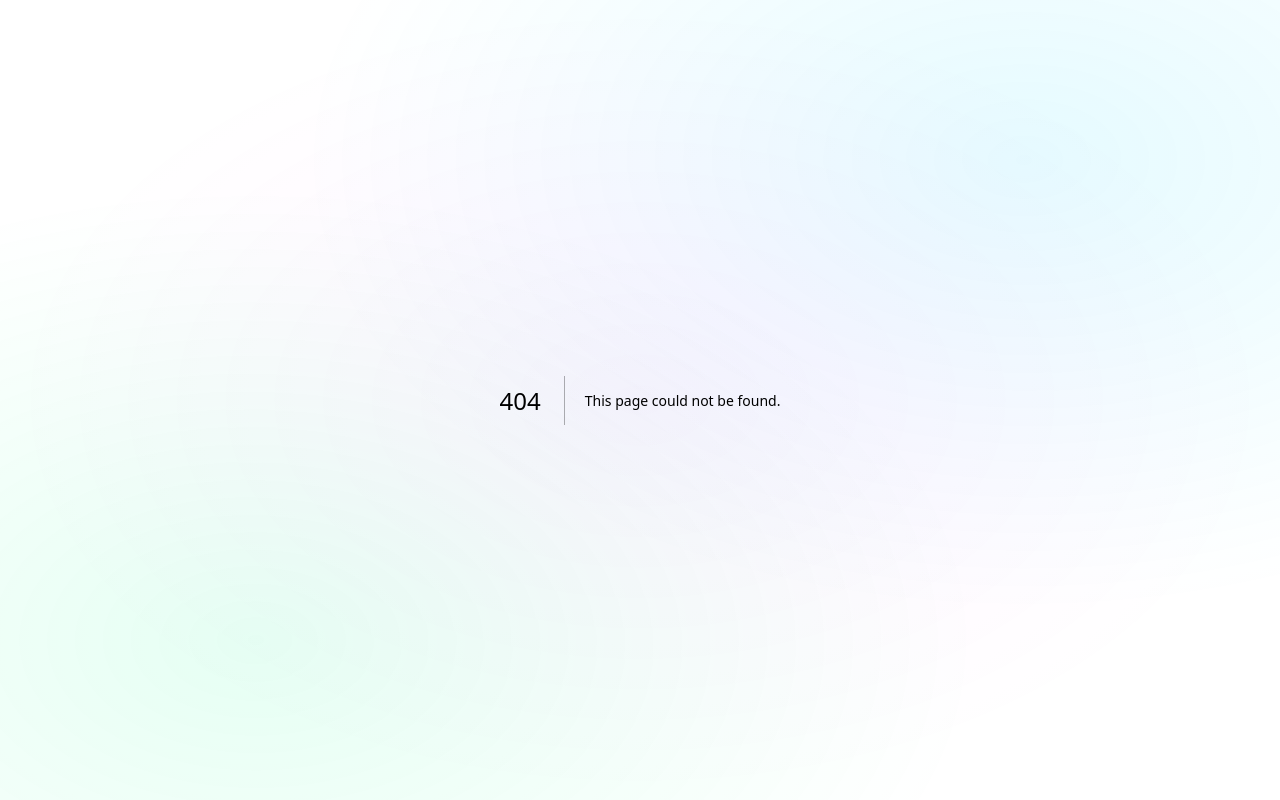
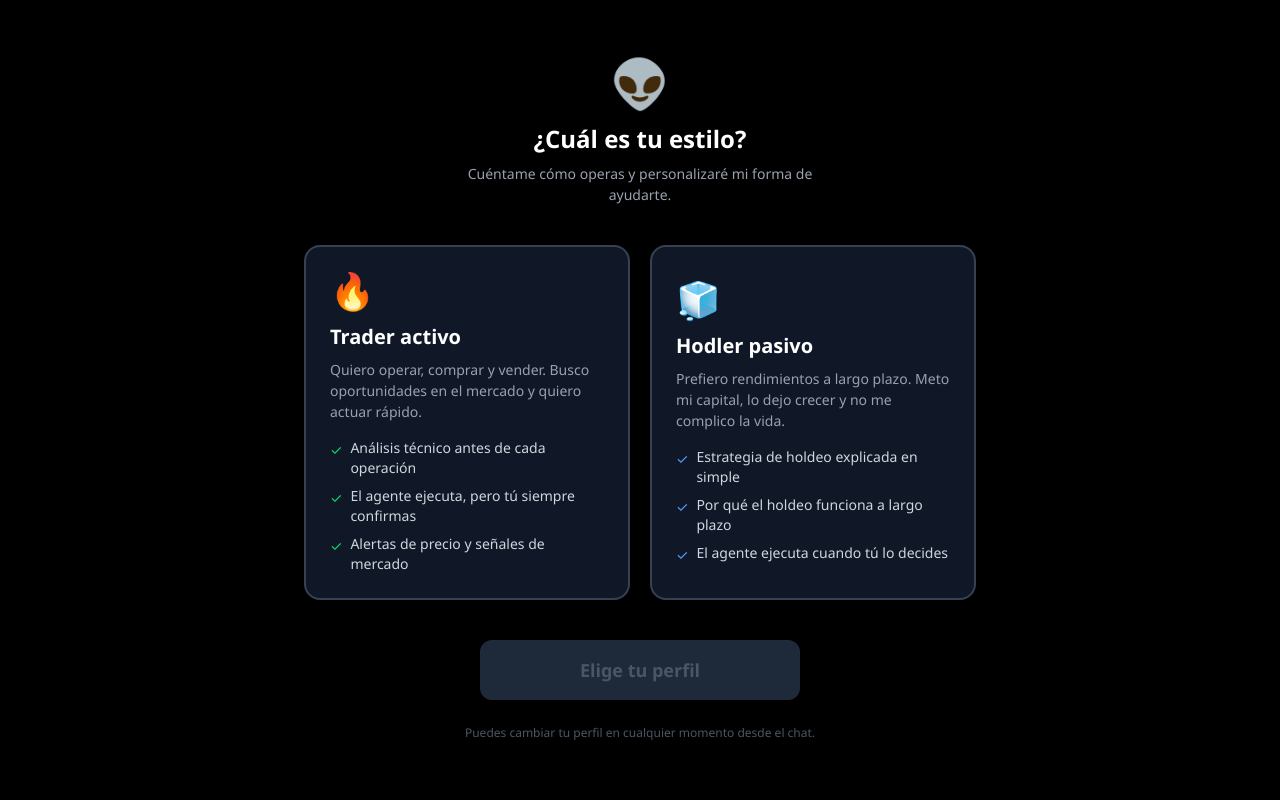
Before and after one commit to eeelien/eelienx-protocol, a Next.js app: page /onboarding in a window 1280 px wide. Before the commit this address had no page. Built offline with nearby package versions, Linux system fonts and the light colour scheme.

Commit message:
feat: onboarding — selección de perfil trader/hodler + bienvenida personalizada en chat

```diff
--- a/src/app/chat/page.tsx
+++ b/src/app/chat/page.tsx
@@ -242,11 +242,22 @@ function getAgentResponse(
 // ─── Main component ────────────────────────────────────────────────────────────
 
 export default function Home() {
+  const getWelcomeMessage = () => {
+    const profile = typeof window !== 'undefined' ? localStorage.getItem('eelienx_profile') : null;
+    if (profile === 'trader') {
+      return '👽 **¡Qué onda, trader!** Soy eelienX.\n\nVeo que quieres operar en serio 🔥 Tengo precios en vivo y puedo ejecutar órdenes por ti.\n\nAsí trabajo contigo:\n• 📊 Te doy análisis técnico antes de cada operación\n• 💡 Te digo si es buen o mal momento — con razones\n• ⚡ Ejecuto la orden, pero **siempre y cuando tú me confirmes**\n• 🔔 Te aviso cuando el precio toque tu objetivo\n\n¿Qué cripto tienes en la mira?';
+    }
+    if (profile === 'hodler') {
+      return '👽 **¡Qué onda!** Soy eelienX, tu agente crypto.\n\nMe dijiste que prefieres rendimientos a largo plazo 🧊 Buena decisión — el holdeo es una de las estrategias más probadas en crypto.\n\n**¿Por qué funciona el holdeo?**\n• BTC ha subido ~200% en promedio cada 4 años\n• Evitas el estrés de operar a diario\n• Menos comisiones, más tiempo compuesto\n\nSi quieres entrar a alguna posición, solo dime — yo te explico el contexto y ejecuto **siempre y cuando tú me confirmes**.\n\n¿Quieres ver precios o ya tienes algo en mente?';
+    }
+    return '👽 **¡Qué onda! Soy eelienX.**\n\nTu agente crypto personal. Tengo precios en vivo de BTC, ETH, SOL, BNB, DOGE y más.\n\nPuedo ayudarte con:\n• 📊 Precios y análisis de mercado\n• 💰 Ver tu portafolio y rendimiento\n• 🔔 Alertas de precio\n• 🏦 Conectar Bitso, Binance o Bybit\n• 🤝 Si quieres hacer un movimiento, solo pídeme — yo lo ejecuto, **siempre y cuando tú me confirmes**\n\n¿Por dónde empezamos?';
+  };
+
   const [messages, setMessages] = useState<Message[]>([
     {
       id: 1,
       type: 'agent',
-      content: '👽 **¡Qué onda! Soy eelienX.**\n\nTu agente crypto personal. Tengo precios en vivo de BTC, ETH, SOL, BNB, DOGE y más.\n\nPuedo ayudarte con:\n• 📊 Precios y análisis de mercado\n• 💰 Ver tu portafolio y rendimiento\n• 🔔 Alertas de precio\n• 🏦 Conectar Bitso, Binance o Bybit\n• 🤝 Si quieres hacer un movimiento, solo pídeme — yo lo ejecuto, pero **siempre y cuando tú me confirmes**\n\n¿Por dónde empezamos?'
+      content: getWelcomeMessage()
     }
   ]);
   const [input, setInput] = useState('');
--- /dev/null
+++ b/src/app/onboarding/page.tsx
@@ -0,0 +1,116 @@
+'use client';
+
+import { useRouter } from 'next/navigation';
+import { useState } from 'react';
+
+export default function OnboardingPage() {
+  const router = useRouter();
+  const [selected, setSelected] = useState<'trader' | 'hodler' | null>(null);
+  const [loading, setLoading] = useState(false);
+
+  const handleContinue = () => {
+    if (!selected) return;
+    setLoading(true);
+    localStorage.setItem('eelienx_profile', selected);
+    router.push('/chat');
+  };
+
+  return (
+    <main className="min-h-screen bg-black text-white flex flex-col items-center justify-center px-4 py-12">
+      {/* Header */}
+      <div className="text-center mb-10">
+        <div className="text-5xl mb-4">👽</div>
+        <h1 className="text-2xl font-bold mb-2">¿Cuál es tu estilo?</h1>
+        <p className="text-gray-400 text-sm max-w-sm">
+          Cuéntame cómo operas y personalizaré mi forma de ayudarte.
+        </p>
+      </div>
+
+      {/* Cards */}
+      <div className="flex flex-col sm:flex-row gap-5 w-full max-w-2xl mb-10">
+
+        {/* Trader activo */}
+        <button
+          onClick={() => setSelected('trader')}
+          className={`flex-1 rounded-2xl border-2 p-6 text-left transition-all duration-200 cursor-pointer
+            ${selected === 'trader'
+              ? 'border-green-400 bg-green-400/10 shadow-lg shadow-green-400/20'
+              : 'border-gray-700 bg-gray-900 hover:border-gray-500'}`}
+        >
+          <div className="text-4xl mb-3">🔥</div>
+          <h2 className="text-xl font-bold mb-2">Trader activo</h2>
+          <p className="text-gray-400 text-sm mb-4">
+            Quiero operar, comprar y vender. Busco oportunidades en el mercado y quiero actuar rápido.
+          </p>
+          <ul className="text-sm space-y-2">
+            <li className="flex items-start gap-2">
+              <span className="text-green-400 mt-0.5">✓</span>
+              <span className="text-gray-300">Análisis técnico antes de cada operación</span>
+            </li>
+            <li className="flex items-start gap-2">
+              <span className="text-green-400 mt-0.5">✓</span>
+              <span className="text-gray-300">El agente ejecuta, pero tú siempre confirmas</span>
+            </li>
+            <li className="flex items-start gap-2">
+              <span className="text-green-400 mt-0.5">✓</span>
+              <span className="text-gray-300">Alertas de precio y señales de mercado</span>
+            </li>
+          </ul>
+          {selected === 'trader' && (
+            <div className="mt-4 text-green-400 text-sm font-semibold">✓ Seleccionado</div>
+          )}
+        </button>
+
+        {/* Hodler pasivo */}
+        <button
+          onClick={() => setSelected('hodler')}
+          className={`flex-1 rounded-2xl border-2 p-6 text-left transition-all duration-200 cursor-pointer
+            ${selected === 'hodler'
+              ? 'border-blue-400 bg-blue-400/10 shadow-lg shadow-blue-400/20'
+              : 'border-gray-700 bg-gray-900 hover:border-gray-500'}`}
+        >
+          <div className="text-4xl mb-3">🧊</div>
+          <h2 className="text-xl font-bold mb-2">Hodler pasivo</h2>
+          <p className="text-gray-400 text-sm mb-4">
+            Prefiero rendimientos a largo plazo. Meto mi capital, lo dejo crecer y no me complico la vida.
+          </p>
+          <ul className="text-sm space-y-2">
+            <li className="flex items-start gap-2">
+              <span className="text-blue-400 mt-0.5">✓</span>
+              <span className="text-gray-300">Estrategia de holdeo explicada en simple</span>
+            </li>
+            <li className="flex items-start gap-2">
+              <span className="text-blue-400 mt-0.5">✓</span>
+              <span className="text-gray-300">Por qué el holdeo funciona a largo plazo</span>
+            </li>
+            <li className="flex items-start gap-2">
+              <span className="text-blue-400 mt-0.5">✓</span>
+              <span className="text-gray-300">El agente ejecuta cuando tú lo decides</span>
+            </li>
+          </ul>
+          {selected === 'hodler' && (
+            <div className="mt-4 text-blue-400 text-sm font-semibold">✓ Seleccionado</div>
+          )}
+        </button>
+      </div>
+
+      {/* CTA */}
+      <button
+        onClick={handleContinue}
+        disabled={!selected || loading}
+        className={`w-full max-w-xs py-4 rounded-xl font-bold text-lg transition-all duration-200
+          ${selected
+            ? selected === 'trader'
+              ? 'bg-green-400 text-black hover:bg-green-300 cursor-pointer'
+              : 'bg-blue-400 text-black hover:bg-blue-300 cursor-pointer'
+            : 'bg-gray-800 text-gray-600 cursor-not-allowed'}`}
+      >
+        {loading ? 'Entrando...' : selected ? 'Entrar al agente 🛸' : 'Elige tu perfil'}
+      </button>
+
+      <p className="text-gray-600 text-xs mt-6 text-center">
+        Puedes cambiar tu perfil en cualquier momento desde el chat.
+      </p>
+    </main>
+  );
+}
--- a/src/app/register/page.tsx
+++ b/src/app/register/page.tsx
@@ -84,7 +84,7 @@ export default function RegisterPage() {
             </label>
 
             <button
-              onClick={() => router.push('/chat')}
+              onClick={() => router.push('/onboarding')}
               disabled={!confirmed}
               className="w-full py-3 bg-gradient-to-r from-[#00ff88] to-[#00aaff] text-black font-semibold rounded-xl hover:opacity-90 transition-opacity disabled:opacity-40 text-sm"
             >
```
